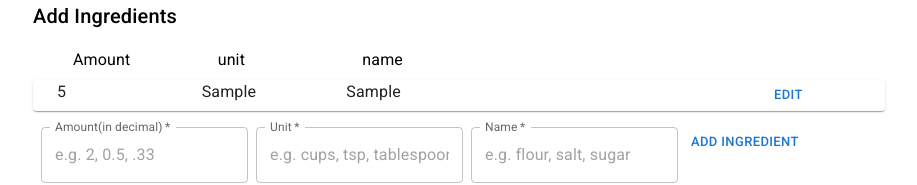
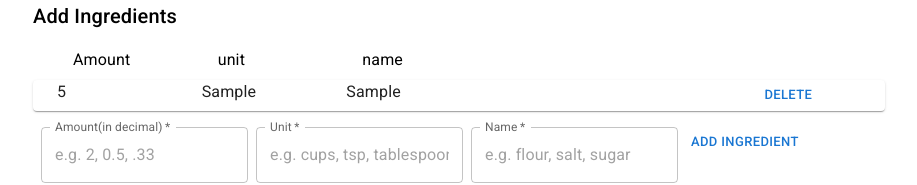
Before and after one commit to Cholete/recipe-converter, a React (Create React App) app: page / in a window 1280 px wide. Both pictures are taken after typing "5", "Sample", "Sample" into the empty fields and a click on the button "ADD INGREDIENT". Shown: the top 185 px of the page, without its empty margins (181-1098 px from the left). Built offline with nearby package versions, Linux system fonts and the light colour scheme.

Commit message:
delete ingredient

```diff
--- a/src/components/AddIngredients.tsx
+++ b/src/components/AddIngredients.tsx
@@ -6,6 +6,7 @@ import TextField from "@mui/material/TextField";
 import Button from "@mui/material/Button";
 import Typography from "@mui/material/Typography";
 import { Link } from "react-router-dom";
+import uniqid from "uniqid";
 import { Iingredient } from "../interfaces";
 import SingleIngredient from "./SingleIngredient";
 
@@ -15,6 +16,7 @@ function AddIngredients() {
     amount: "",
     unit: "",
     name: "",
+    id: "",
   });
   const [multiplier, setMultiplier] = useState("1");
   const [ingredients, setIngredients] = useState<Iingredient[]>([]);
@@ -37,13 +39,19 @@ function AddIngredients() {
         amount: newIngredient.amount,
         unit: newIngredient.unit,
         name: newIngredient.name,
+        id: uniqid(),
       },
     ]);
     setNewIngredient({
       amount: "",
       unit: "",
       name: "",
+      id: "",
     });
+  }
+
+  function deleteIngredient(id: string) {
+    setIngredients(ingredients.filter((ingredient) => ingredient.id !== id));
   }
 
   return (
@@ -69,7 +77,11 @@ function AddIngredients() {
             </Grid>
           </Grid>
           {ingredients.map((ingredient) => (
-            <SingleIngredient ingredient={ingredient} />
+            <SingleIngredient
+              key={ingredient.id}
+              ingredient={ingredient}
+              deleteIngredient={deleteIngredient}
+            />
           ))}
           <Grid container spacing={1}>
             <Grid item xs={3}>
--- a/src/components/SingleIngredient.tsx
+++ b/src/components/SingleIngredient.tsx
@@ -6,11 +6,18 @@ import Paper from "@mui/material/Paper";
 import Button from "@mui/material/Button";
 import { Iingredient } from "../interfaces";
 
+interface SingleIngredientProps {
+  ingredient: Iingredient;
+  deleteIngredient: (id: string) => void;
+}
+
 // component for a single ingredient in the ingredient list
-function SingleIngredient(props: { ingredient: Iingredient }) {
-  const { ingredient } = props;
-  function onClickEdit() {
-    alert("click edit");
+function SingleIngredient({
+  ingredient,
+  deleteIngredient,
+}: SingleIngredientProps) {
+  function onClickDelete() {
+    deleteIngredient(ingredient.id);
   }
 
   return (
@@ -32,8 +39,8 @@ function SingleIngredient(props: { ingredient: Iingredient }) {
           </Container>
         </Grid>
         <Grid item xs={2}>
-          <Button variant="text" size="small" onClick={onClickEdit}>
-            Edit
+          <Button variant="text" size="small" onClick={onClickDelete}>
+            DELETE
           </Button>
         </Grid>
       </Grid>
--- a/src/interfaces.ts
+++ b/src/interfaces.ts
@@ -2,4 +2,5 @@ export interface Iingredient {
   amount: string;
   unit: string;
   name: string;
+  id: string;
 }
```
